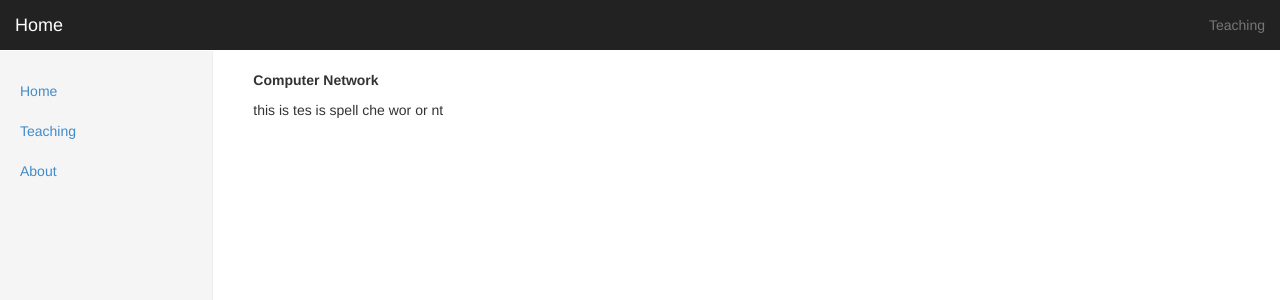
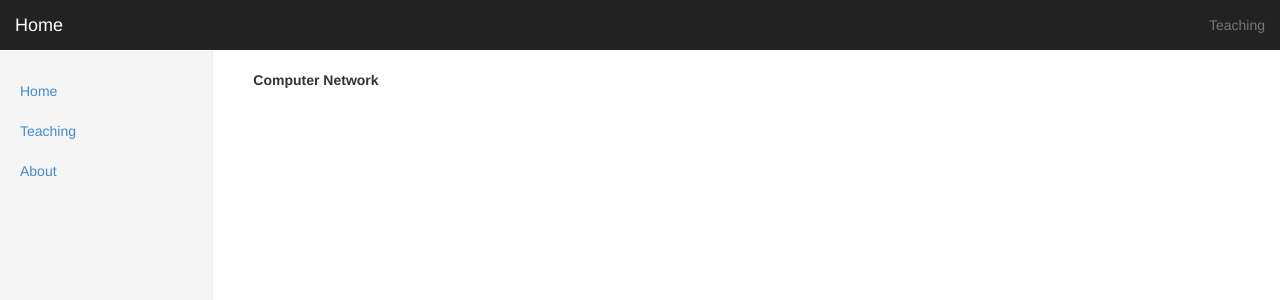
Before and after one commit to alaidi/alaidi.github.io, a Jekyll site: the page built from _posts/2016-2017/2016-09-01-Digital-Techniques.markdown, in a window 1280 px wide. Shown: the top 300 px of the page. Built offline with Jekyll 4.4.1, drawn with Linux system fonts in a browser that asks for light colours.

Commit message:
add computer net

```diff
--- a/_posts/2016-2017/2016-09-01-Digital-Techniques.markdown
+++ b/_posts/2016-2017/2016-09-01-Digital-Techniques.markdown
@@ -2,9 +2,7 @@
 layout: post
 title:  "Computer Network"
 date:   2016-09-25 00:22:02 +0300
-class: "Engenering college Wasit university Fourth stage"
+class: "Engendering college Wasit university Fourth stage"
 categories: 2016-2017
 ---
 **Computer Network**
-
-this is tes is spell che wor or nt
```
